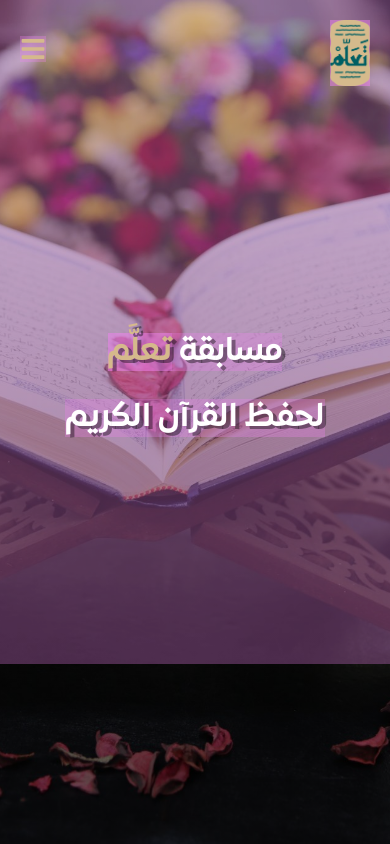
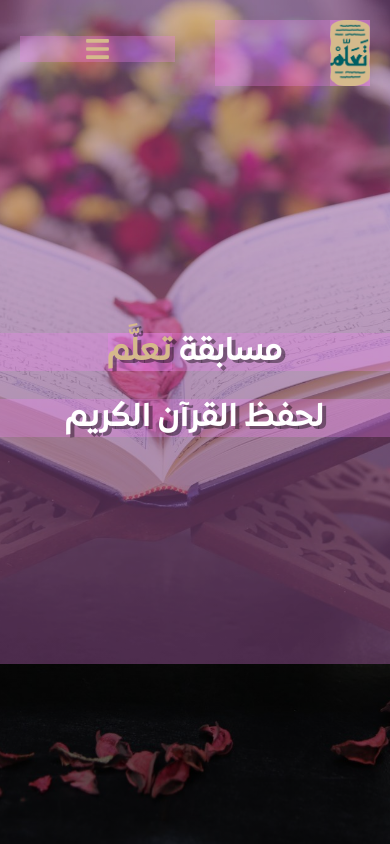
Before and after one commit to IcyCocktail/competition, a React (Create React App) app: page / in a window 390 px wide. Shown: the top 844 px of the page. Built offline with nearby package versions, Linux system fonts and the light colour scheme.

Commit message:
working on responseviness for mobile

```diff
--- a/src/assets/styles.css
+++ b/src/assets/styles.css
@@ -121,6 +121,7 @@
 
 
 * {
+    width: 100%;
     margin: 0px;
     padding: 0px;
     background: rgba(238, 130, 238, 0.3);
@@ -129,6 +130,8 @@
 html {
     scroll-behavior: smooth;
     box-sizing: border-box;
+    overflow-x: hidden;
+    width: 100%;
 }
 
 body {
@@ -136,6 +139,8 @@
     background-image: url(stock/خلفية\ الأحرف.png);
     background-repeat: repeat-y;
     color: var(--darkness);
+    overflow-x: hidden;
+    width: 100%;
 }
 
 .cover {
```
